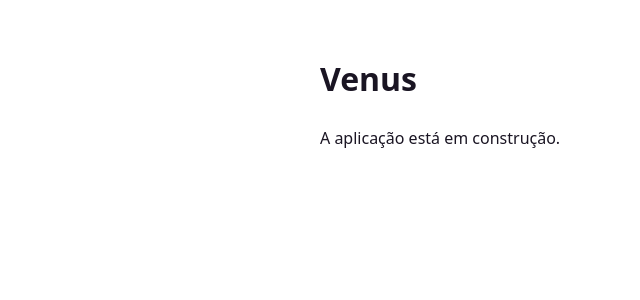
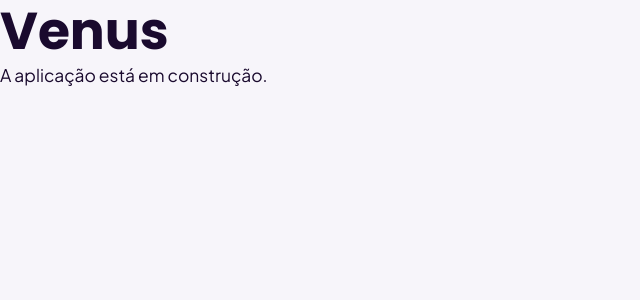
Before and after one commit to Venus-System/Venus-Web, a React (Vite) app: page / in a window 1280 px wide. Shown: the top 300 px of the page, without its empty margins (0-640 px from the left). Built offline with nearby package versions, Linux system fonts and the light colour scheme.

Commit message:
feat: Addition of design tokens and fluid typography

```diff
--- a/index.html
+++ b/index.html
@@ -4,6 +4,13 @@
     <meta charset="UTF-8" />
     <meta name="viewport" content="width=device-width, initial-scale=1.0" />
     <title>Venus</title>
+
+    <link rel="preconnect" href="https://fonts.googleapis.com" />
+    <link rel="preconnect" href="https://fonts.gstatic.com" crossorigin />
+    <link
+      href="https://fonts.googleapis.com/css2?family=Poppins:wght@500;600;700&family=Plus+Jakarta+Sans:wght@400;500;600&display=swap"
+      rel="stylesheet"
+    />
   </head>
   <body>
     <div id="root"></div>
--- a/src/main.tsx
+++ b/src/main.tsx
@@ -2,6 +2,7 @@ import React from 'react';
 import ReactDOM from 'react-dom/client';
 import { BrowserRouter } from 'react-router-dom';
 import App from './App';
+import './styles/tokens.css';
 import './styles/global.css';
 
 const raiz = document.getElementById('root');
--- a/src/pages/Inicio/index.tsx
+++ b/src/pages/Inicio/index.tsx
@@ -1,6 +1,6 @@
 function Inicio() {
   return (
-    <main className="conteudo">
+    <main>
       <h1>Venus</h1>
 
       <p>A aplicação está em construção.</p>
--- a/src/styles/global.css
+++ b/src/styles/global.css
@@ -1,68 +1,96 @@
-:root {
-  --roxo: #4a1d6e;
-  --crimson: #b3123c;
-  --card: #ffffff;
-  --borda: #d8d3e0;
-  --texto: #1a1523;
-  --raio-grande: 16px;
+*,
+*::before,
+*::after {
+  box-sizing: border-box;
+}
+
+body,
+h1,
+h2,
+h3,
+h4,
+h5,
+h6,
+p,
+figure,
+ul,
+ol {
+  margin: 0;
+  padding: 0;
 }
 
 body {
-  margin: 0;
+  background-color: var(--fundo);
   color: var(--texto);
-  font-family: system-ui, sans-serif;
+  font-family: var(--fonte-corpo);
+  font-size: var(--tamanho-base);
   line-height: 1.6;
+  -webkit-font-smoothing: antialiased;
+}
+
+h1,
+h2,
+h3,
+h4,
+h5,
+h6 {
+  font-family: var(--fonte-titulo);
+  line-height: 1.2;
+}
+
+h1 {
+  font-size: var(--tamanho-enorme);
+}
+
+h2 {
+  font-size: var(--tamanho-grande);
+}
+
+h3 {
+  font-size: var(--tamanho-medio);
+}
+
+small {
+  font-size: var(--tamanho-pequeno);
+}
+
+p + p,
+p + ul,
+p + ol {
+  margin-top: var(--espaco-3);
+}
+
+a {
+  color: var(--roxo);
+}
+
+a:hover {
+  color: var(--crimson);
+}
+
+ul,
+ol {
+  padding-left: var(--espaco-4);
+}
+
+img,
+picture,
+svg,
+video {
+  display: block;
+  max-width: 100%;
+  height: auto;
+}
+
+button,
+input,
+select,
+textarea {
+  font: inherit;
+  color: inherit;
 }
 
 :focus-visible {
-  outline: 3px solid var(--crimson);
-  outline-offset: 2px;
+  outline: var(--foco-largura) solid var(--foco-cor);
+  outline-offset: var(--foco-offset);
 }
-
-.cabecalho {
-  display: flex;
-  gap: 16px;
-  padding: 16px 32px;
-  background-color: var(--roxo);
-}
-
-.cabecalho a {
-  color: #ffffff;
-  font-weight: 600;
-}
-
-.conteudo {
-  max-width: 640px;
-  margin: 0 auto;
-  padding: 32px 16px;
-}
-
-.contador {
-  margin-bottom: 24px;
-  padding: 16px;
-  background-color: var(--card);
-  border: 1px solid var(--borda);
-  border-radius: var(--raio-grande);
-}
-
-.contador__valor {
-  font-size: 2rem;
-  font-weight: 700;
-}
-
-.botao {
-  margin-right: 8px;
-  padding: 10px 16px;
-  border: none;
-  border-radius: 8px;
-  background-color: var(--roxo);
-  color: #ffffff;
-  font-family: inherit;
-  font-size: 1rem;
-  font-weight: 600;
-  cursor: pointer;
-}
-
-.botao:hover {
-  background-color: var(--crimson);
-}
--- /dev/null
+++ b/src/styles/tokens.css
@@ -0,0 +1,45 @@
+:root {
+  --roxo: #580ba5;
+  --lavanda: #cdb6e4;
+  --crimson: #a1145f;
+  --prata: #dbe0e7;
+  --violeta-escuro: #1a0a2e;
+
+  --fundo: #f7f5fa;
+  --card: #ffffff;
+  --borda: var(--prata);
+  --texto: var(--violeta-escuro);
+  --texto-suave: #544c63;
+
+  --seguro: #0f6b3f;
+  --seguro-fundo: #e4f4ea;
+  --atencao: #7a4708;
+  --atencao-fundo: #fbeed6;
+  --evitar: #a1145f;
+  --evitar-fundo: #fce7f0;
+  --sem-dados: #4b4459;
+  --sem-dados-fundo: #eeeff3;
+
+  --fonte-titulo: 'Poppins', 'Segoe UI', sans-serif;
+  --fonte-corpo: 'Plus Jakarta Sans', 'Segoe UI', sans-serif;
+
+  --tamanho-pequeno: clamp(0.8125rem, 0.79rem + 0.12vw, 0.875rem);
+  --tamanho-base: clamp(1rem, 0.97rem + 0.15vw, 1.125rem);
+  --tamanho-medio: clamp(1.125rem, 1.05rem + 0.38vw, 1.375rem);
+  --tamanho-grande: clamp(1.5rem, 1.29rem + 1.04vw, 2.125rem);
+  --tamanho-enorme: clamp(2rem, 1.58rem + 2.08vw, 3.25rem);
+
+  --espaco-1: 0.25rem;
+  --espaco-2: 0.5rem;
+  --espaco-3: 1rem;
+  --espaco-4: 1.5rem;
+  --espaco-5: 2.5rem;
+
+  --raio-pequeno: 0.5rem;
+  --raio-medio: 0.75rem;
+  --raio-grande: 1rem;
+
+  --foco-cor: var(--crimson);
+  --foco-largura: 3px;
+  --foco-offset: 2px;
+}
```
